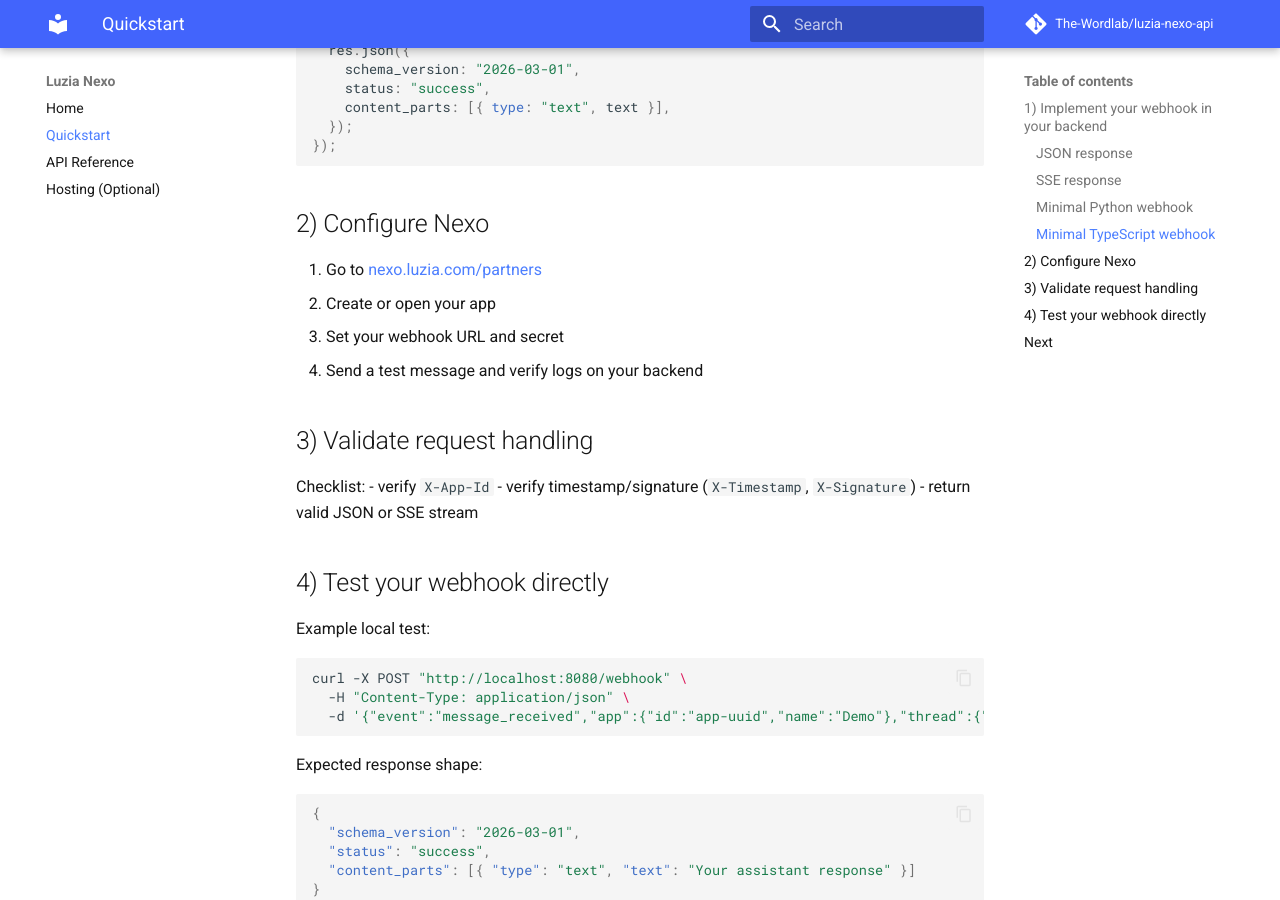
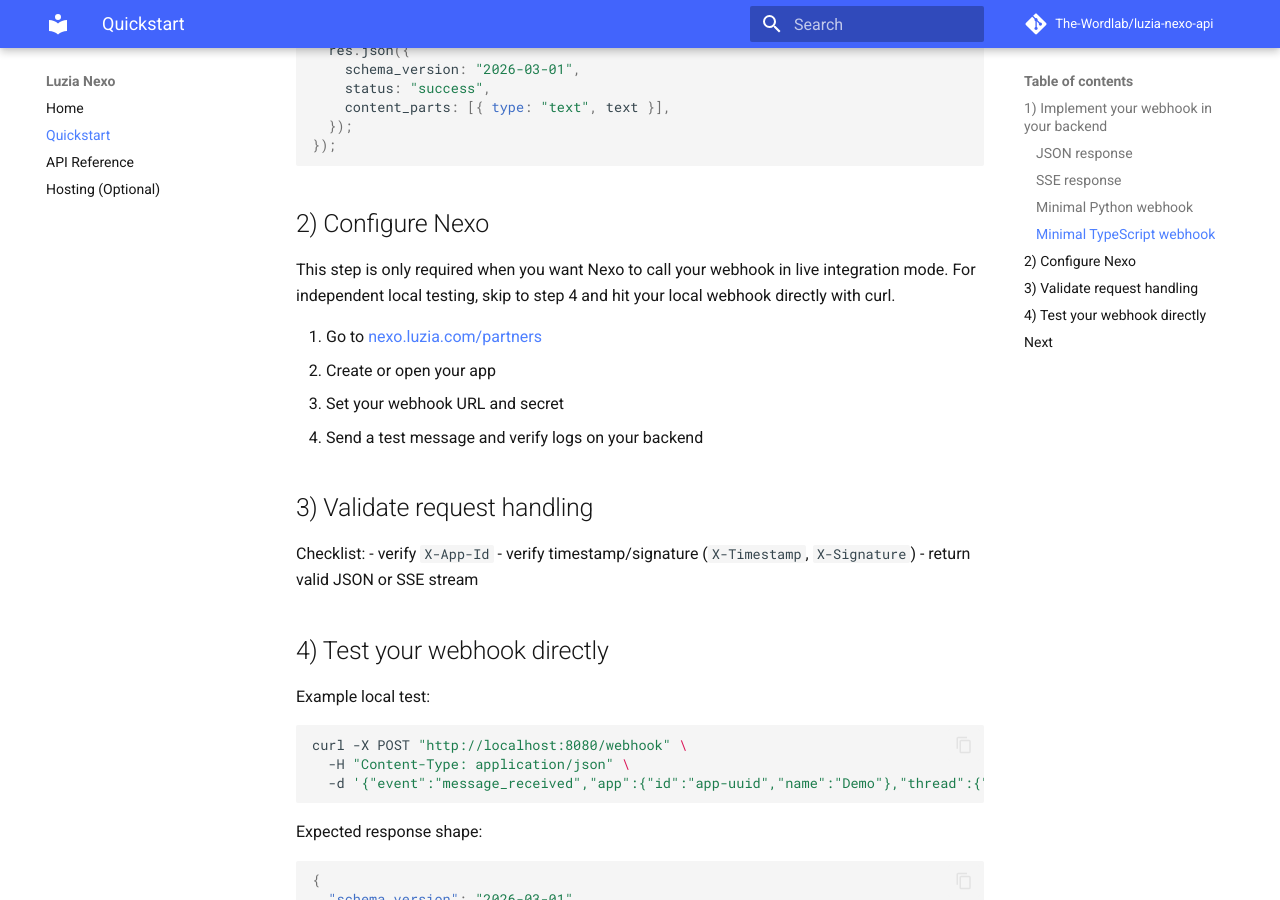
Before and after one commit to The-Wordlab/luzia-nexo-api, an MkDocs documentation site: the page built from docs/quickstart.md, in a window 1280 px wide and 900 px high, scrolled down 1654 px. Built offline with MkDocs 1.6.1 and Material for MkDocs 9.7.7, drawn with Linux system fonts in a browser that asks for light colours; comment, search, counter and statistics services are not loaded.

Commit message:
Clarify app secret is optional for local testing

```diff
--- a/docs/quickstart.md
+++ b/docs/quickstart.md
@@ -87,6 +87,9 @@
 
 ## 2) Configure Nexo
 
+This step is only required when you want Nexo to call your webhook in live integration mode.
+For independent local testing, skip to step 4 and hit your local webhook directly with curl.
+
 1. Go to [nexo.luzia.com/partners](https://nexo.luzia.com/partners)
 2. Create or open your app
 3. Set your webhook URL and secret
```
Also changed, not shown: README.md (+2 -0 lines), docs/index.md (+2 -0 lines).
